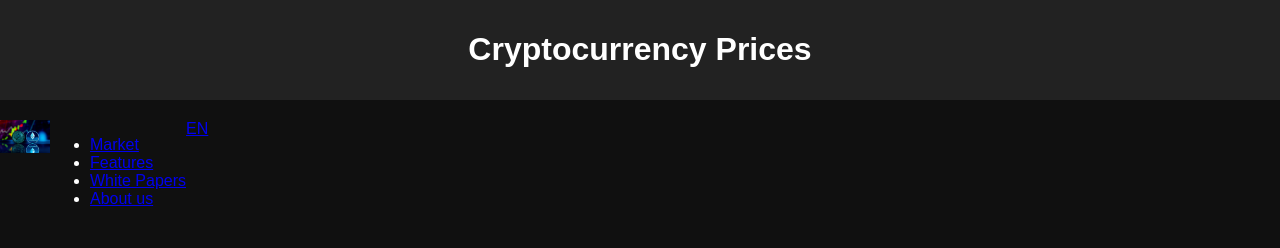
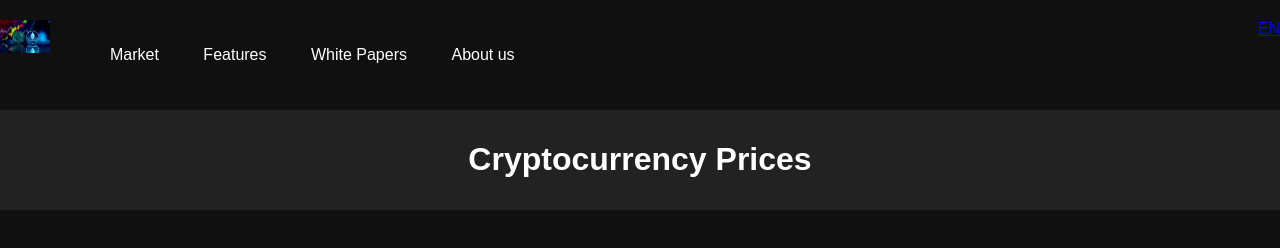
Before and after one commit to Brosey27/Cryptocurrency-Webpage, a plain HTML site: page index.html in a window 1280 px wide. Drawn offline with Linux system fonts and the light colour scheme; no server answers.

Commit message:
Changed order of container div and corresponding elements to top of page. Gave Nav ul flex 1, Nav ul li a display of inline block and margin of 10px 20px and nav ul li a a color of white and text-decoration of none to remove the underline

```diff
--- a/index.html
+++ b/index.html
@@ -7,14 +7,6 @@
     <title>Cryptocurrency Prices</title>
 </head>
 <body>
-    <header>
-        <h1>Cryptocurrency Prices</h1>
-    </header>
-    <main>
-        <div class="crypto-list" id="cryptoList">
-            <!-- Cryptocurrency items will be dynamically added here -->
-        </div>
-    </main>
     <div class="container">
         <nav>
             <img src="./Images/pexels-jonathan-borba-14354107.jpg" class="logo">
@@ -27,6 +19,15 @@
             <a href="#" class="btn">EN</a>
         </nav>
     </div>
+    <header>
+        <h1>Cryptocurrency Prices</h1>
+    </header>
+    <main>
+        <div class="crypto-list" id="cryptoList">
+            <!-- Cryptocurrency items will be dynamically added here -->
+        </div>
+    </main>
+
     <script src="script.js"></script>
 </body>
 </html>
--- a/styles.css
+++ b/styles.css
@@ -54,3 +54,17 @@ nav {
     width:50px;
     cursor:pointer;
 }
+nav ul {
+    flex:1;
+
+}
+nav ul li {
+    display:inline-block;
+    margin:10px 20px;
+
+
+}
+nav ul li a{
+    color:#fff;
+    text-decoration:none;
+}
```
